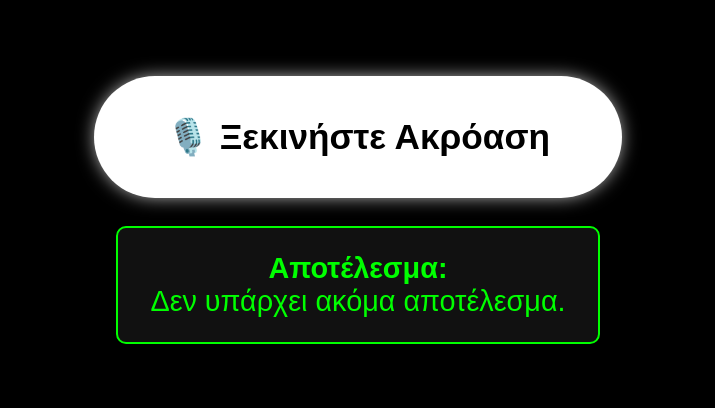
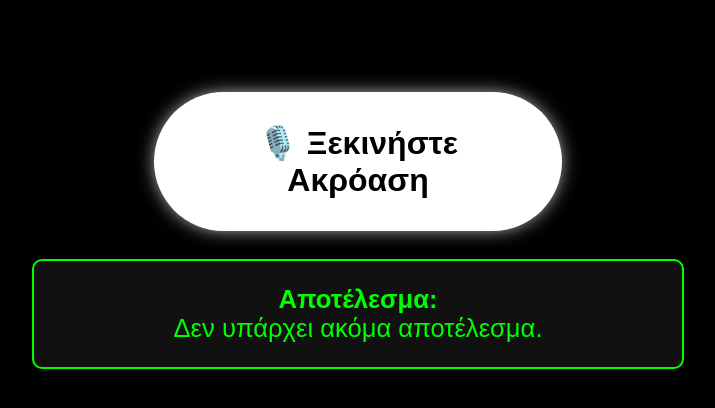
Before and after one commit to Dimkormpos/pt-teleacoustics, an Angular app in the folder transit-teleacoustics/: page /voice-input in a window 1280 px wide. Shown: the top 408 px of the page, without its empty margins (282-997 px from the left). Built offline with nearby package versions, Linux system fonts and the light colour scheme.

Commit message:
basic voice input command pt 2.2

```diff
--- a/transit-teleacoustics/src/app/components/voice-command-input/voice-command-input.component.css
+++ b/transit-teleacoustics/src/app/components/voice-command-input/voice-command-input.component.css
@@ -1,29 +1,29 @@
-body {
-  background-color: #000;
-  color: #fff;
-  font-family: sans-serif;
-  padding: 2rem;
-}
 
+/* Use a responsive wrapper */
 .voice-wrapper {
   margin-top: 10vh;
   display: flex;
   flex-direction: column;
   align-items: center;
   gap: 2rem;
+  padding: 1rem;
+  max-width: 100%;
 }
 
 /* 🔘 Big High-Contrast Button */
 .big-voice-button {
   background-color: #fff;
   color: #000;
-  font-size: 2.2rem;
+  font-size: 2rem;
   font-weight: bold;
-  padding: 2rem 4rem;
+  padding: 1.5rem 2rem;
   border: 4px solid #fff;
   border-radius: 100px;
   box-shadow: 0 0 0 4px #fff, 0 0 20px #fff;
   cursor: pointer;
+  width: 90%;
+  max-width: 400px;
+  text-align: center;
   transition: background-color 0.3s ease, color 0.3s ease;
 }
 
@@ -44,10 +44,12 @@ body {
 .transcript-box {
   background-color: #111;
   color: #00ff00;
-  font-size: 1.8rem;
-  padding: 1.5rem 2rem;
+  font-size: 1.6rem;
+  padding: 1.5rem;
   border: 2px solid #00ff00;
   border-radius: 10px;
+  width: 90%;
   max-width: 600px;
   text-align: center;
+  word-wrap: break-word;
 }
--- a/transit-teleacoustics/src/app/components/voice-command-input/voice-command-input.component.ts
+++ b/transit-teleacoustics/src/app/components/voice-command-input/voice-command-input.component.ts
@@ -44,11 +44,15 @@ constructor(private ngZone: NgZone) {
       let interimTranscript = '';
       for (let i = event.resultIndex; i < event.results.length; ++i) {
         interimTranscript += event.results[i][0].transcript;
+
         if (event.results[i].isFinal) {
           this.ngZone.run(() => {
             this.transcript = interimTranscript.trim();
             this.isListening = false;
             console.log('✅ Final result:', this.transcript);
+
+            this.recognition.stop(); // 💥 Force stop on final result
+
             this.speak('Το αποτέλεσμα είναι: ' + this.transcript);
           });
         } else {
@@ -58,6 +62,7 @@ constructor(private ngZone: NgZone) {
         }
       }
     };
+
 
     this.recognition.onerror = (event: any) => {
       this.ngZone.run(() => {
```
